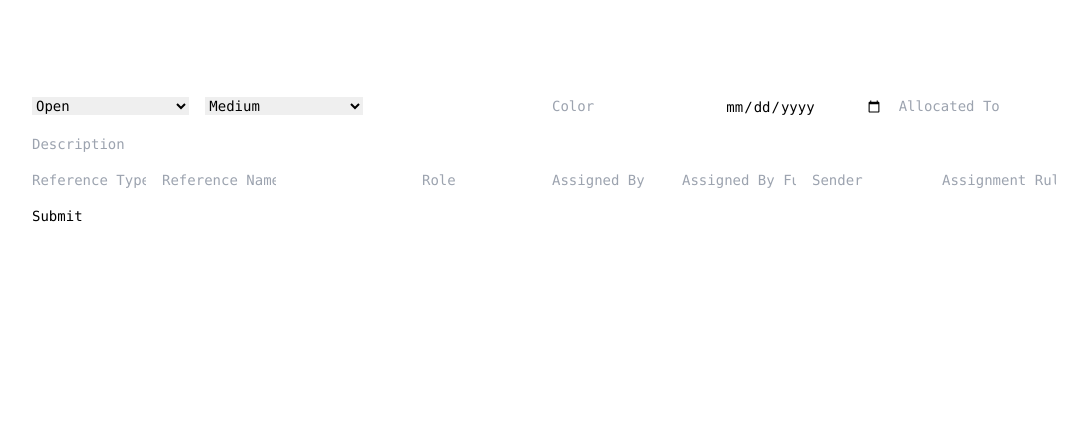
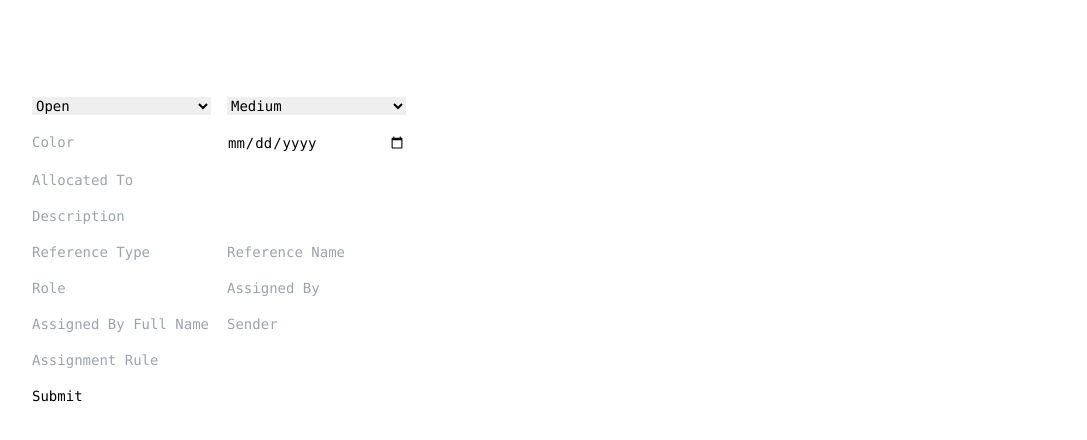
Before and after one commit to FarahZaqout/form-builder-1, a Next.js app: page / in a window 1280 px wide. Shown: the top 440 px of the page, without its empty margins (96-1183 px from the left). Built offline with nearby package versions, Linux system fonts and the light colour scheme.

Commit message:
decouple rendering from layout calculations.

```diff
--- a/src/components/Integrated.client.tsx
+++ b/src/components/Integrated.client.tsx
@@ -50,8 +50,14 @@ interface RenderFieldProps {
     index: number;
 }
 
+// Todo: component map should be passed to the form as props and this function can then run on it.
+const RenderField: React.FC<RenderFieldProps> = ({ field, control, errors, index }) => {
+    // Check if the field type is 'Column Break' or 'Section Break'
+    if (field.fieldtype === 'Column Break' || field.fieldtype === 'Section Break') {
+        // Simply return null or some other placeholder if you need to visualize breaks in debugging
+        return null; // Or <div>Section Break</div> or similar if you need a visual placeholder
+    }
 
-const RenderField: React.FC<RenderFieldProps> = ({ field, control, errors, index }) => {
     const Component = getComponent(field.fieldtype);
     return (
         <Controller
@@ -70,9 +76,55 @@ const RenderField: React.FC<RenderFieldProps> = ({ field, control, errors, index
     );
 };
 
+interface SectionAnalysis {
+    sectionBreakCount: number;
+    columnsPerSection: number[];
+}
+
+function analyzeFrappeObject(frappeObject: FrappeObject): SectionAnalysis {
+    let sectionBreakCount = 0;
+    let columnsPerSection: number[] = [];
+    let currentColumnCount = 0;
+
+    for (const doc of frappeObject.docs) {
+        for (const field of doc.fields) {
+            if (field.fieldtype.toLowerCase().includes('section')) {
+                if (sectionBreakCount > 0) {  // Avoid pushing for the first section found
+                    columnsPerSection.push(currentColumnCount);
+                }
+                sectionBreakCount++;
+                currentColumnCount = 0; // Reset column count for the new section
+            } else if (field.fieldtype.toLowerCase().includes('column') && sectionBreakCount > 0) {  // Only count if inside a section
+                currentColumnCount++;
+            }
+        }
+    }
+
+    // Push the last section's column count if at least one section was encountered
+    if (sectionBreakCount > 0) {
+        columnsPerSection.push(currentColumnCount);
+    }
+
+    return {
+        sectionBreakCount,
+        columnsPerSection
+    };
+}
+
+// @ts-ignore
+const analysis = analyzeFrappeObject(frappe2);
+
+console.log({analysis})
 // @ts-ignore
 const fieldConfigurations = createFieldConfig(frappe2);
 
+function countColumnBreaks(fields: ExtendedField[]): number {
+    // This function assumes fields array does not include the 'Section Break' itself
+    return fields.reduce((count, field) => count + (field.fieldtype === 'Column Break' ? 1 : 0), 0);
+}
+
+
+// todo: component map should be passed here, and the RenderField should be hidden from the end user.
 const FormComponent: React.FC = () => {
     const { control, handleSubmit, formState: { errors } } = useForm();
 
@@ -81,14 +133,11 @@ const FormComponent: React.FC = () => {
     };
 
     return (
-        <form onSubmit={handleSubmit(onSubmit)} className="space-y-4 w-full">
+        <form onSubmit={handleSubmit(onSubmit)} className="space-y-4">
             {fieldConfigurations.map((section, index) => (
-                // Ensuring the grid takes the full width and setting columns dynamically
-                <div key={index} className={`grid gap-4 w-full ${section.fields ? `grid-cols-${section.fields.length}` : 'grid-cols-1'}`}>
+                <div key={index} className={`grid gap-4 w-full ${section.fields ? `grid-cols-${countColumnBreaks(section.fields) + 1}` : 'grid-cols-1'}`}>
                     {section.fields && section.fields.map((field, fieldIndex) => (
-                        <div key={fieldIndex} className="max-w-full">
-                            <RenderField field={field} control={control} errors={errors} index={fieldIndex} />
-                        </div>
+                        <RenderField key={fieldIndex} field={field} control={control} errors={errors} index={fieldIndex} />
                     ))}
                 </div>
             ))}
--- a/src/components/Types.ts
+++ b/src/components/Types.ts
@@ -13,7 +13,7 @@ export interface Field {
     idx: number;
     fieldname: string;
     label: string;
-    fieldtype: 'Text' | 'Number' | 'Email' | 'Date' | 'Select' | 'Checkbox' | 'TextArea' | 'Section Break' | 'FileUpload';
+    fieldtype: 'Text' | 'Number' | 'Email' | 'Date' | 'Select' | 'Checkbox' | 'TextArea' | 'Section Break' | 'FileUpload' | 'Column Break';
     options?: string;
     search_index: number;
     show_dashboard: number;
```
